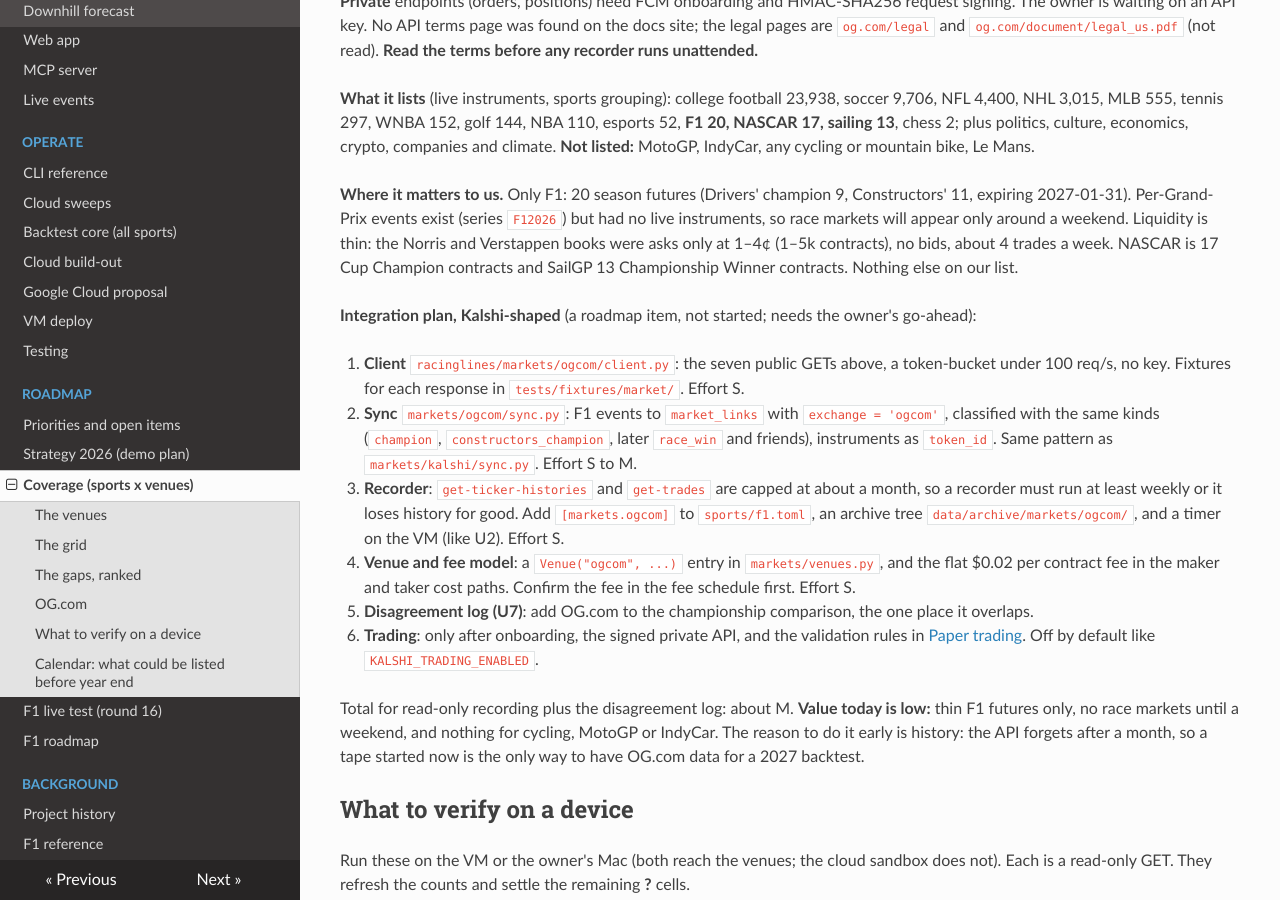
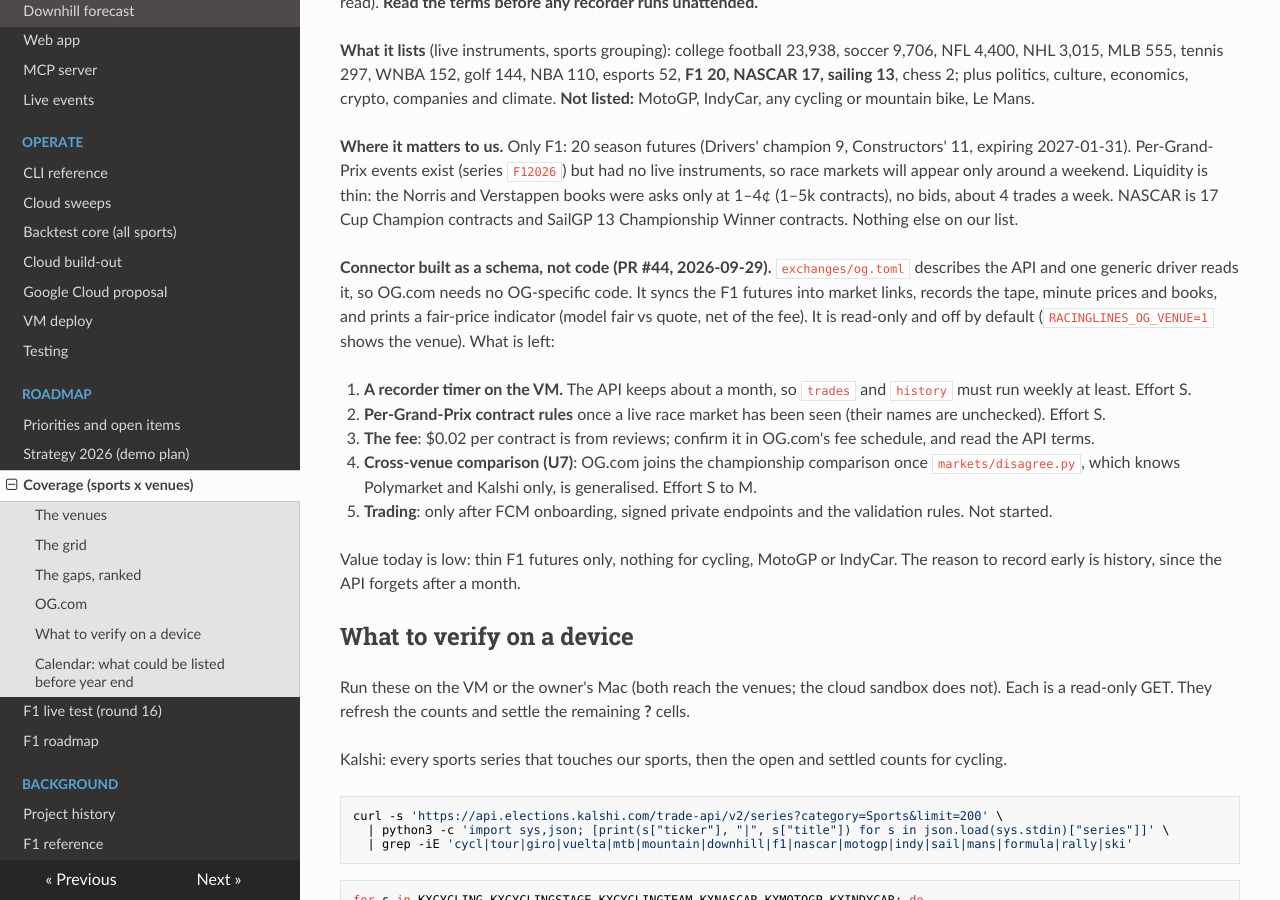
Before and after one commit to lalligagger/racinglines-public, an MkDocs documentation site: the page built from docs/coverage.md, in a window 1280 px wide and 900 px high, scrolled down 4525 px. Built offline with MkDocs 1.6.1, drawn with Linux system fonts in a browser that asks for light colours; nearby versions of some CDN libraries; some of the changed text lies outside the part shown.

Commit message:
docs: coverage roadmap points at the OG.com schema connector (PR #44)
Co-Authored-By: Claude Sonnet 5.5 <noreply@anthropic.com>
Claude-Session: https://claude.ai/code/session_01HD9ntVEuVnYpkynf5DrfNM

```diff
--- a/docs/coverage.md
+++ b/docs/coverage.md
@@ -77,10 +77,8 @@ started.
    position sim (GC vs stage, teams, breakaways). Decide after the 2026 tapes show volume; the
    grand-tour winner markets look like the only deep ones. Results source and its terms first
    ([Data](data.md)), then a `[sport]` schema. Not before the F1 and downhill validations are done.
-6. **OG.com read-only connector — M; trading blocked on the API key.** The public FCM API is enough to record
-   OG.com the way we record Kalshi, for the sports it lists. It only pays off where OG.com lists something
-   we trade, which today is 20 thin F1 season futures. Do it as a tape and disagreement-log source (U7), not
-   as a trading venue, and only after the owner picks it. Plan in [OG.com](#ogcom).
+6. **OG.com: connector built (PR #44, a schema); recorder and trading open.** A VM recorder timer is S. Trading is
+   blocked on FCM onboarding and the owner's API key. See [OG.com](#ogcom).
 7. **XCO / XCC ingest — M, 2027.** ChronoRace already serves it on the same slugs the downhill ingest
    probes. Worth it only if a venue ever lists MTB, which none does; otherwise a private-book showcase
    like downhill. Off the list until then.
@@ -125,26 +123,21 @@ appear only around a weekend. Liquidity is thin: the Norris and Verstappen books
 (1–5k contracts), no bids, about 4 trades a week. NASCAR is 17 Cup Champion contracts and SailGP 13
 Championship Winner contracts. Nothing else on our list.
 
-**Integration plan, Kalshi-shaped** (a roadmap item, not started; needs the owner's go-ahead):
+**Connector built as a schema, not code (PR #44, 2026-09-29).** `exchanges/og.toml` describes the API and one
+generic driver reads it, so OG.com needs no OG-specific code. It syncs the F1 futures into market links, records
+the tape, minute prices and books, and prints a fair-price indicator (model fair vs quote, net of the fee). It is
+read-only and off by default (`RACINGLINES_OG_VENUE=1` shows the venue). What is left:
 
-1. **Client** `racinglines/markets/ogcom/client.py`: the seven public GETs above, a token-bucket under
-   100 req/s, no key. Fixtures for each response in `tests/fixtures/market/`. Effort S.
-2. **Sync** `markets/ogcom/sync.py`: F1 events to `market_links` with `exchange = 'ogcom'`, classified with
-   the same kinds (`champion`, `constructors_champion`, later `race_win` and friends), instruments as
-   `token_id`. Same pattern as `markets/kalshi/sync.py`. Effort S to M.
-3. **Recorder**: `get-ticker-histories` and `get-trades` are capped at about a month, so a recorder must run
-   at least weekly or it loses history for good. Add `[markets.ogcom]` to `sports/f1.toml`, an archive tree
-   `data/archive/markets/ogcom/`, and a timer on the VM (like U2). Effort S.
-4. **Venue and fee model**: a `Venue("ogcom", ...)` entry in `markets/venues.py`, and the flat $0.02 per
-   contract fee in the maker and taker cost paths. Confirm the fee in the fee schedule first. Effort S.
-5. **Disagreement log (U7)**: add OG.com to the championship comparison, the one place it overlaps.
-6. **Trading**: only after onboarding, the signed private API, and the validation rules in
-   [Paper trading](paper-trading.md#validation-plan). Off by default like `KALSHI_TRADING_ENABLED`.
+1. **A recorder timer on the VM.** The API keeps about a month, so `trades` and `history` must run weekly at
+   least. Effort S.
+2. **Per-Grand-Prix contract rules** once a live race market has been seen (their names are unchecked). Effort S.
+3. **The fee**: $0.02 per contract is from reviews; confirm it in OG.com's fee schedule, and read the API terms.
+4. **Cross-venue comparison (U7)**: OG.com joins the championship comparison once `markets/disagree.py`, which
+   knows Polymarket and Kalshi only, is generalised. Effort S to M.
+5. **Trading**: only after FCM onboarding, signed private endpoints and the validation rules. Not started.
 
-Total for read-only recording plus the disagreement log: about M. **Value today is low:** thin F1 futures
-only, no race markets until a weekend, and nothing for cycling, MotoGP or IndyCar. The reason to do it early
-is history: the API forgets after a month, so a tape started now is the only way to have OG.com data for a
-2027 backtest.
+Value today is low: thin F1 futures only, nothing for cycling, MotoGP or IndyCar. The reason to record early is
+history, since the API forgets after a month.
 
 ## What to verify on a device
 
```
Also changed, not shown: docs/todo.md (+5 -5 lines).
